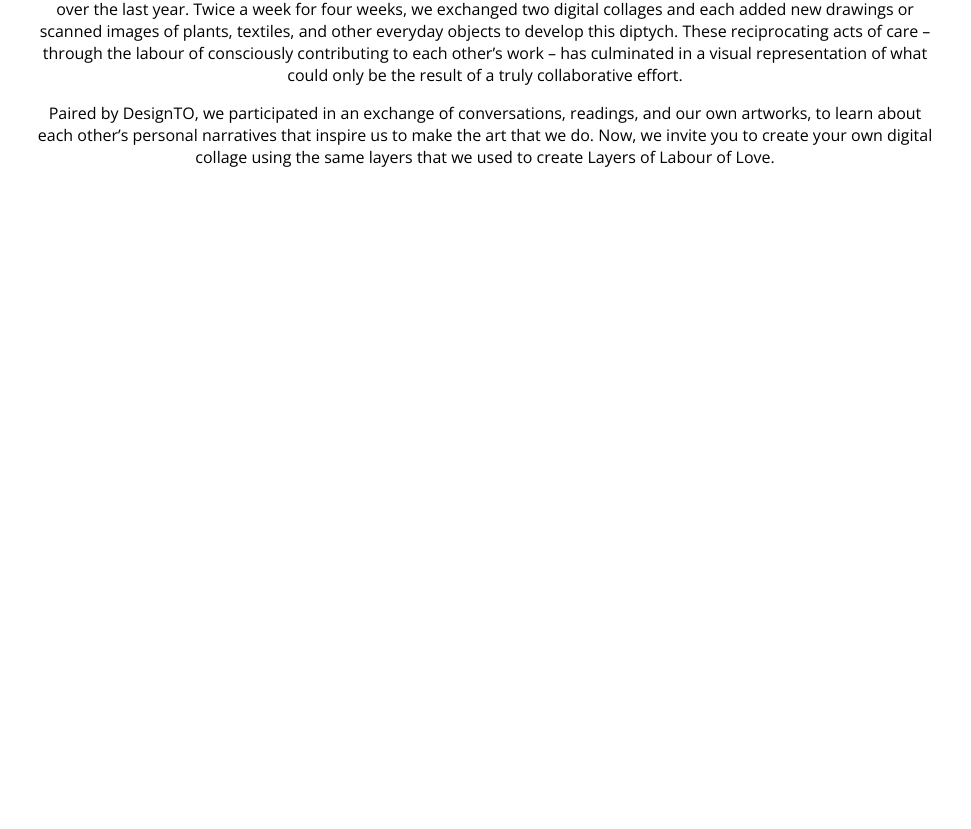
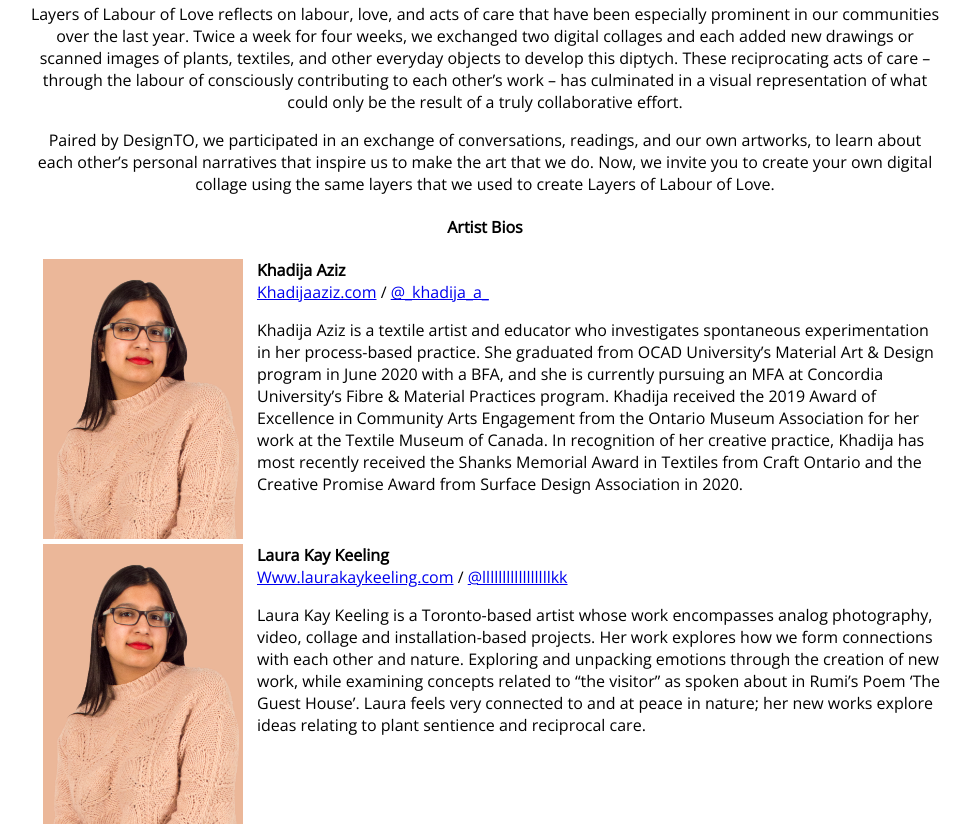
Before and after one commit to LayersOfLove/LayersOfLove-Source, a React (Create React App) app: page / in a window 1280 px wide. Shown: the part 1045-1874 px from the top of the page, without its empty margins (155-1126 px from the left). Before the commit the page ends 1229 px from the top, so only its background shows below. Built offline with nearby package versions, Linux system fonts and the light colour scheme.

Commit message:
added artist bios

```diff
--- a/public/index.html
+++ b/public/index.html
@@ -30,17 +30,17 @@
     <meta property="og:url" content="https://layersoflove.ca/" />
     <meta property="og:type" content="article" />
     <meta property="og:title" content="Layers of Labour of Love" />
-    <meta property="og:description" content="An artwork by Khadija Aziz and Laura Kee Kailing" />
+    <meta property="og:description" content="An artistic collaboration piece by Khadija Aziz and Laura Kee Kailing" />
     <meta property="og:image"
-      content="http://static01.nyt.com/images/2015/02/19/arts/international/19iht-btnumbers19A/19iht-btnumbers19A-facebookJumbo-v2.jpg" />
+      content="https://raw.githubusercontent.com/LayersOfLove/LayersOfLove-Source/main/src/img/socialpreview.png" />
 
     <!-- Twitter meta tags -->
     <meta name="twitter:card" content="summary_large_image">
     <meta name="twitter:title" content="Layers of Labour of Love">
     <meta name="twitter:description"
-      content="An artwork by Khadija Aziz and Laura Kee Kailing">
+      content="An artistic collaboration piece by Khadija Aziz and Laura Kee Kailing">
     <meta name="twitter:image"
-      content="http://graphics8.nytimes.com/images/2012/02/19/us/19whitney-span/19whitney-span-articleLarge.jpg">
+      content="https://raw.githubusercontent.com/LayersOfLove/LayersOfLove-Source/main/src/img/socialpreview.png">
 
     <!-- Fonts -->
     <link rel="preconnect" href="https://fonts.gstatic.com">
--- a/src/components/Description/index.js
+++ b/src/components/Description/index.js
@@ -1,15 +1,60 @@
 import React from 'react';
+import { Grid } from '@material-ui/core';
+
+import khadija from '../../img/khadija.jpg';
 
 export default function Description() {
   return (
     <>
-    <strong>About this Project</strong>
+    <h4>About this Project</h4>
     <p>
         Layers of Labour of Love reflects on labour, love, and acts of care that have been especially prominent in our communities over the last year. Twice a week for four weeks, we exchanged two digital collages and each added new drawings or scanned images of plants, textiles, and other everyday objects to develop this diptych. These reciprocating acts of care – through the labour of consciously contributing to each other’s work – has culminated in a visual representation of what could only be the result of a truly collaborative effort.
     </p>
     <p>
         Paired by DesignTO, we participated in an exchange of conversations, readings, and our own artworks, to learn about each other’s personal narratives that inspire us to make the art that we do. Now, we invite you to create your own digital collage using the same layers that we used to create Layers of Labour of Love.
     </p>
+
+    <h4>Artist Bios</h4>
+    <Grid container>
+      <Grid item xs={3}>
+        <img
+          src={khadija}
+          style={{
+            width: '200px'
+          }}
+        ></img>
+      </Grid>
+      <Grid item xs={9}
+        style={{
+          textAlign: 'left'
+        }}
+      >
+        <strong>Khadija Aziz</strong><br />
+        <a href="https://khadijaaziz.com">Khadijaaziz.com</a> / <a href="https://www.instagram.com/_khadija_a_">@_khadija_a_</a>
+        <p>
+            Khadija Aziz is a textile artist and educator who investigates spontaneous experimentation in her process-based practice. She graduated from OCAD University’s Material Art & Design program in June 2020 with a BFA, and she is currently pursuing an MFA at Concordia University’s Fibre & Material Practices program. Khadija received the 2019 Award of Excellence in Community Arts Engagement from the Ontario Museum Association for her work at the Textile Museum of Canada. In recognition of her creative practice, Khadija has most recently received the Shanks Memorial Award in Textiles from Craft Ontario and the Creative Promise Award from Surface Design Association in 2020.
+        </p>
+      </Grid>
+      <Grid item xs={3}>
+        <img
+          src={khadija}
+          style={{
+            width: '200px'
+          }}
+        ></img>
+      </Grid>
+      <Grid item xs={9}
+          style={{
+            textAlign: 'left'
+          }}
+      >
+        <strong>Laura Kay Keeling</strong><br />
+          <a href="Www.laurakaykeeling.com">Www.laurakaykeeling.com</a> / <a href="https://www.instagram.com/lllllllllllllllllkk/">@lllllllllllllllllkk</a>
+        <p>
+            Laura Kay Keeling is a Toronto-based artist whose work encompasses analog photography, video, collage and installation-based projects. Her work explores how we form connections with each other and nature. Exploring and unpacking emotions through the creation of new work, while examining concepts related to “the visitor” as spoken about in Rumi’s Poem ‘The Guest House’. Laura feels very connected to and at peace in nature; her new works explore ideas relating to plant sentience and reciprocal care.
+        </p>
+      </Grid>
+    </Grid>
     </>
   );
 }
```
Also changed, not shown: src/img/khadija.jpg (added).
